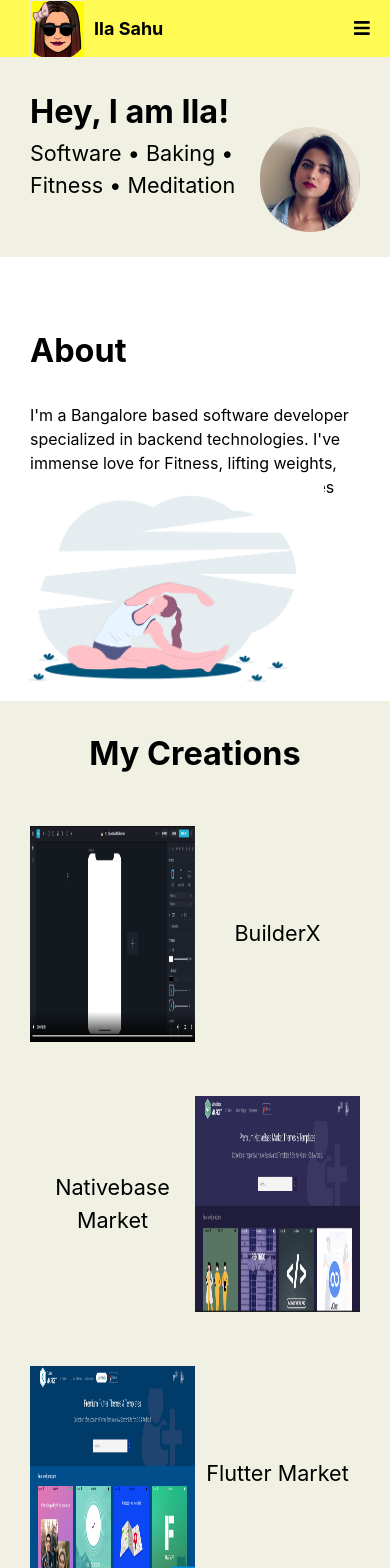
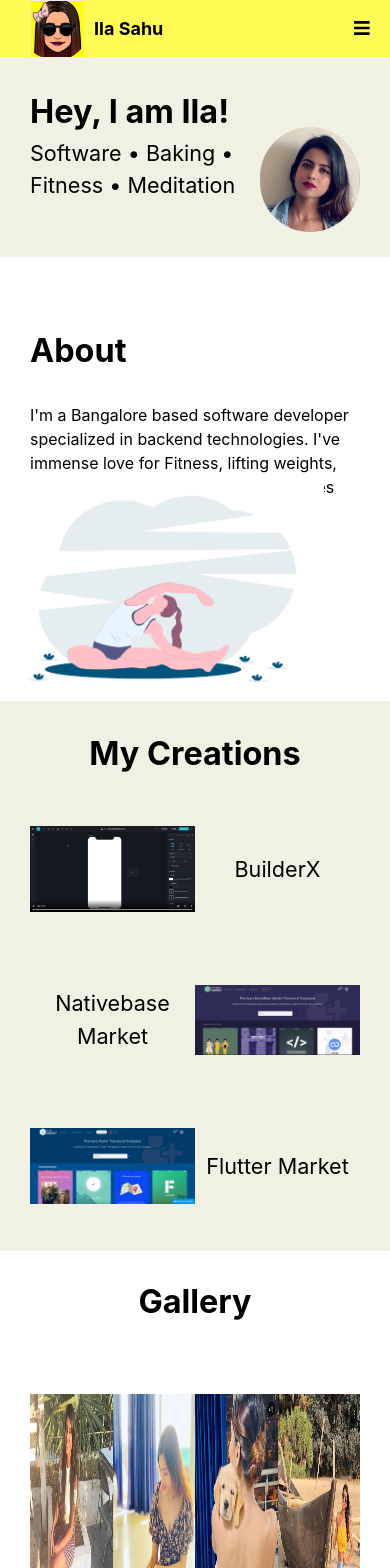
Before and after one commit to ilasahu/ilasahu-blog, a Next.js app: page / in a window 390 px wide. Shown: the top 1568 px of the page. Built offline with nearby package versions, Linux system fonts and the light colour scheme.

Commit message:
my creation images fixed for smaller screens

```diff
--- a/components/layout.module.css
+++ b/components/layout.module.css
@@ -22,11 +22,20 @@
   height: 200px;
   width: 100%;
 }
-
+@media screen and (min-width: 768px) and (max-width: 2000px) {
   .thirdFold {
     background-color: #f1f1e3;
     height: 950px;
     width: 100%;
+  }
+}
+
+@media screen and (min-width: 0px) and (max-width: 767px) {
+  .thirdFold {
+    background-color: #f1f1e3;
+    height: 550px;
+    width: 100%;
+  }
 }
 
 .fifthFold {
@@ -58,9 +67,11 @@
   /* height: 10rem; */
 }
 
+@media screen and (min-width: 768px) and (max-width: 2000px) {
   .creationImage {
     width: 25rem;
     height: 12rem;
+  }
 }
 
 .galleryImage {
```
Lines whose indentation alone changed are shown as unchanged.
